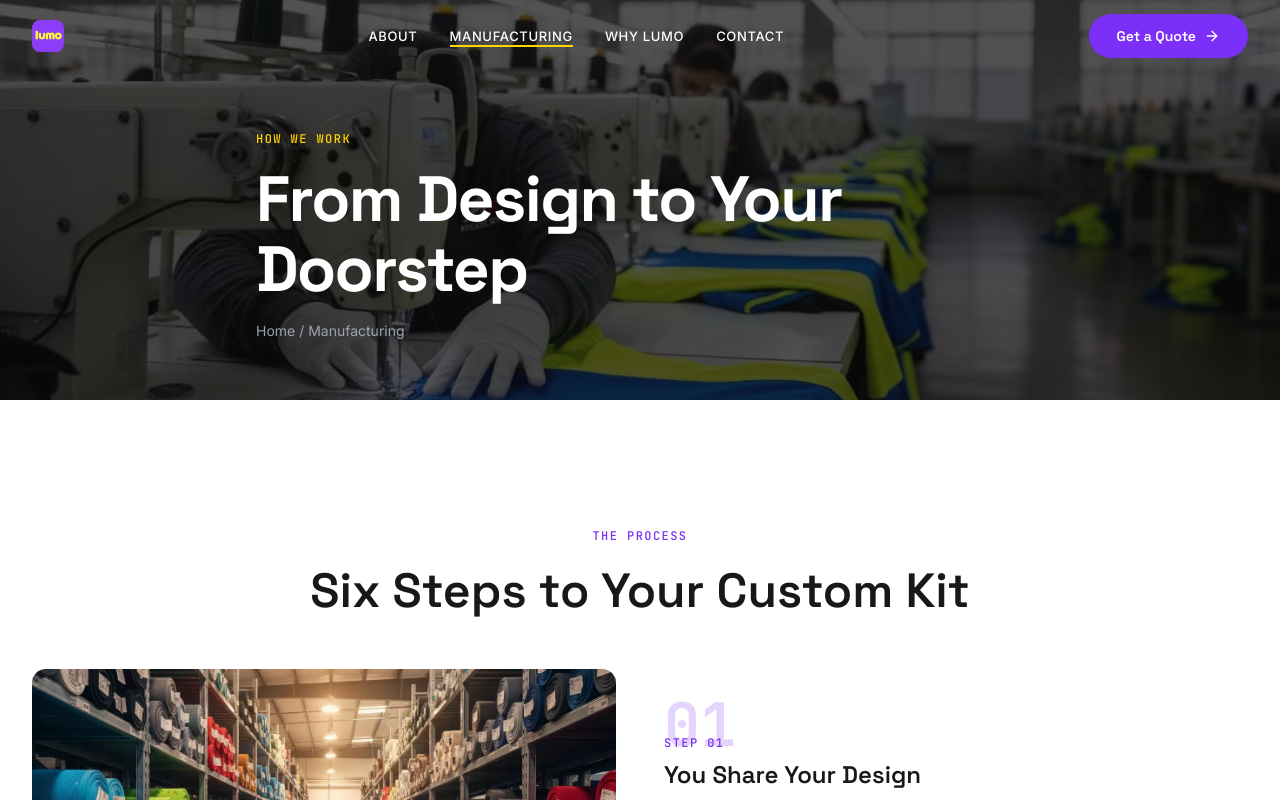
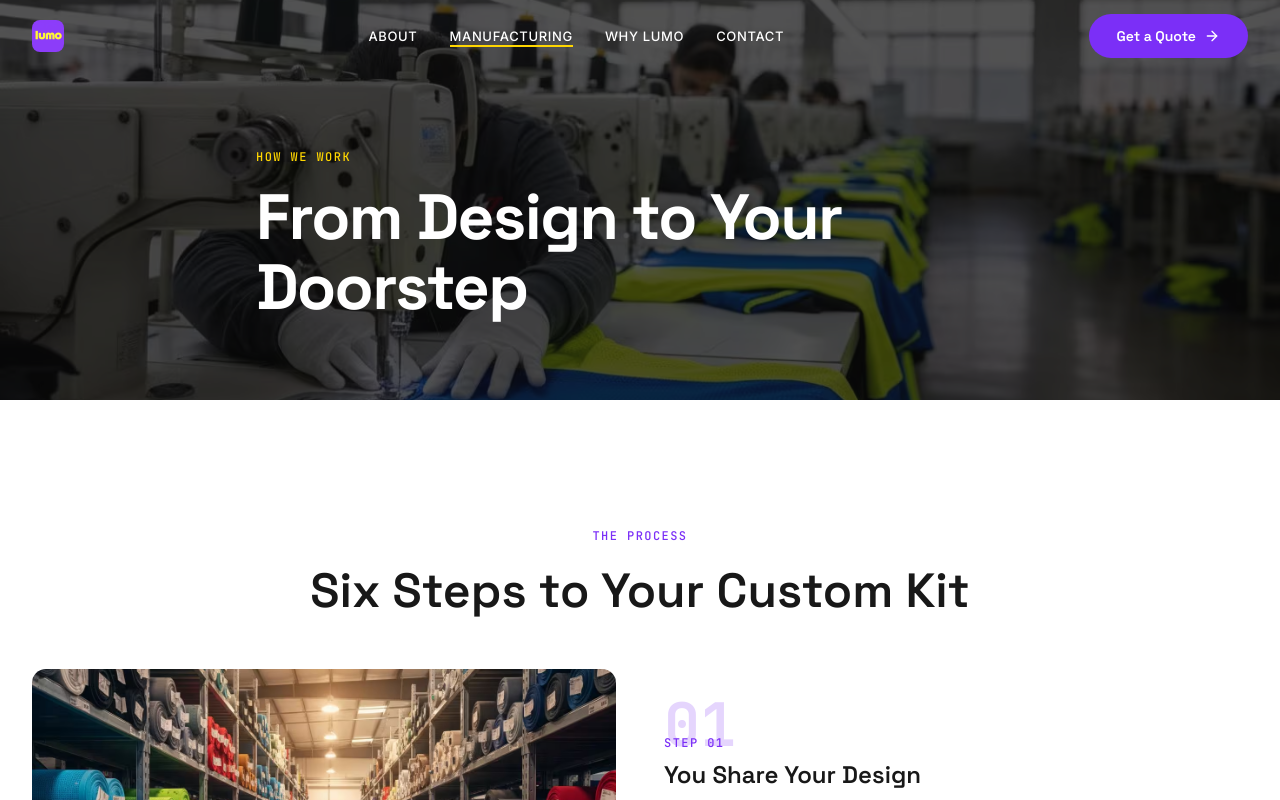
Before and after one commit to h4amii/lumokits, a React (Vite) app: page /manufacturing in a window 1280 px wide. Shown: the top 800 px of the page. Built offline with nearby package versions, Linux system fonts and the light colour scheme.

Commit message:
Remove breadcrumb text from ManufacturingHeroBanner
Removed the breadcrumb text from the ManufacturingHeroBanner component.

```diff
--- a/src/sections/manufacturing/ManufacturingHeroBanner.tsx
+++ b/src/sections/manufacturing/ManufacturingHeroBanner.tsx
@@ -20,7 +20,6 @@ export default function ManufacturingHeroBanner() {
         <h1 ref={headingRef} className="font-display font-bold text-white text-[clamp(2.5rem,5vw,4rem)] leading-[1.1] tracking-tight max-w-3xl opacity-0">
           From Design to Your Doorstep
         </h1>
-        <p className="text-cool-gray text-sm mt-4">Home / Manufacturing</p>
       </div>
     </section>
   )
```
